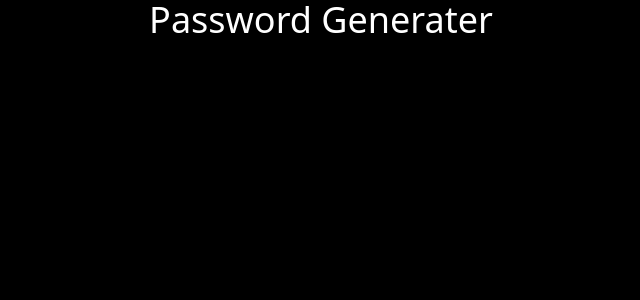
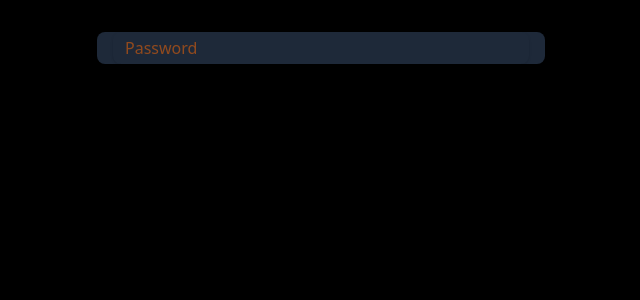
Before and after one commit to aryal05/React-Files, a React (Vite) app in the folder React Here/Project02/password-creater/: page / in a window 1280 px wide. Shown: the top 300 px of the page, without its empty margins (319-959 px from the left). Built offline with nearby package versions, Linux system fonts and the light colour scheme.

Commit message:
input field

```diff
--- a/React Here/Project02/password-creater/src/App.jsx
+++ b/React Here/Project02/password-creater/src/App.jsx
@@ -1,4 +1,4 @@
-import { useState } from 'react'
+import { useState,useCallback } from 'react'
 
 
 function App() {
@@ -7,13 +7,27 @@
   const [char, setChar] = useState (false);
   const [password, setPasssword] = useState("")
 
-  const passswordGenerator = ()=>{
+  const passswordGenerator = useCallback(()=>{
+    let pass = "";
+    let st = "ABCDEFGHIJKLMNOPQRSTUVWXYZabcdefghijklmnopqrstuvwxyz";
+    if(number) str+="0123456789"
+    if(char) str+="!@#$%^&*()_+"
+    for(let i=1;i<=length;i++){
+      pass += st.charAt(Math.floor(Math.random()*st.length))
 
-  }
+    }
+    setPasssword(pass)
+
+
+  },[length, number, char, setPasssword])
   return (
     <>
-     <h1 className='text-4xl text-center text-white'>Password Generater</h1>
+    <div className='w-full max-w-md mx-auto shadow-md rounded-lg px-4 my-8 text-orange-500 bg-gray-800'>
+      <div className='flex shadow rounded-lg overflow-hidden mb-4'>
+        <input type="text" value={password} className='outline-none w-full py-1 px-3' placeholder='Password' readOnly />
 
+      </div>
+    </div>
     </>
   )
 }
```
